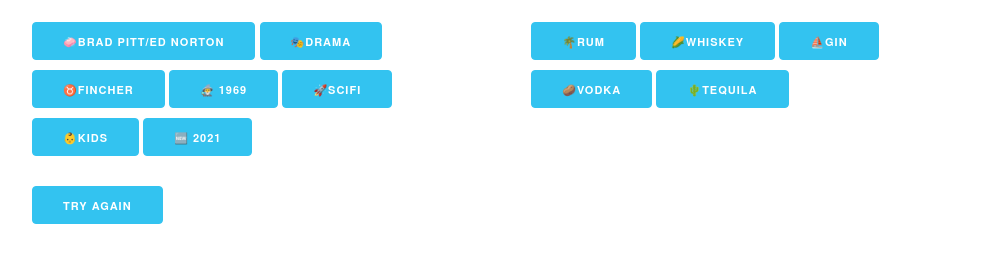
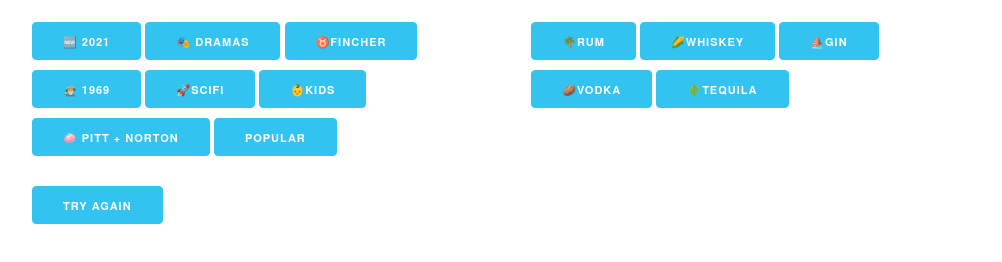
Before and after one commit to darrindevs/netflix-and-chilled-cocktails, a plain HTML site: page index.html in a window 1280 px wide. Shown: the part 212-474 px from the top of the page, without its empty margins (128-1130 px from the left). Drawn offline with Linux system fonts and the light colour scheme.

Commit message:
upate button ids in index.html

```diff
--- a/index.html
+++ b/index.html
@@ -42,13 +42,14 @@
     <div id="buttons-row" class="row">
       <!-- buttons of movie genres-->
   <div class="six columns">
-    <button id="brad-ed" class="button-primary">🧼️Brad Pitt/Ed Norton</button>
-    <button id="drama" class="button-primary">&#127917Drama</button>
-    <button id="fincher"class="button-primary">♉️Fincher</button>
-    <button id="1969"class="button-primary">🧙‍♂️ 1969</button>
-    <button id="scifi" class="button-primary">&#128640SciFi</button>
-    <button id="kids" class="button-primary">👶Kids</button>
-    <button id="2021" class="button-primary">🆕 2021</button>
+    <button id="button-2021" class="button-primary">🆕 2021</button>
+    <button id="button-drama" class="button-primary">&#127917 Dramas</button>
+    <button id="button-fincher"class="button-primary">♉️Fincher</button>
+    <button id="button-1969"class="button-primary">🧙‍♂️ 1969</button>
+    <button id="button-scifi" class="button-primary">&#128640SciFi</button>
+    <button id="button-kids" class="button-primary">👶Kids</button>
+    <button id="button-brad-ed" class="button-primary">🧼️ Pitt + Norton</button>
+    <button id="button-pop" class="button-primary">Popular</button>
   </div>
 <!-- buttons of cocktail ingredients -->
   <div class="six columns">
@@ -58,6 +59,14 @@
     <button class="button-primary">&#129364Vodka</button>
     <button class="button-primary">&#127797Tequila</button>
   </div>
+    </div><!-- row -->
+    <div class="row">
+      <div id="response-container" class="six columns">
+
+      </div><!-- -->
+      <div class="six columns">
+
+      </div><!-- -->
 
     </div><!-- row -->
     <div id="row-restart" class="row">
@@ -72,7 +81,6 @@
 
   </div><!-- container -->
 
-<!-- End Document
-  –––––––––––––––––––––––––––––––––––––––––––––––––– -->
+  <script src="assets/js/media.js"></script>
 </body>
 </html>
```
